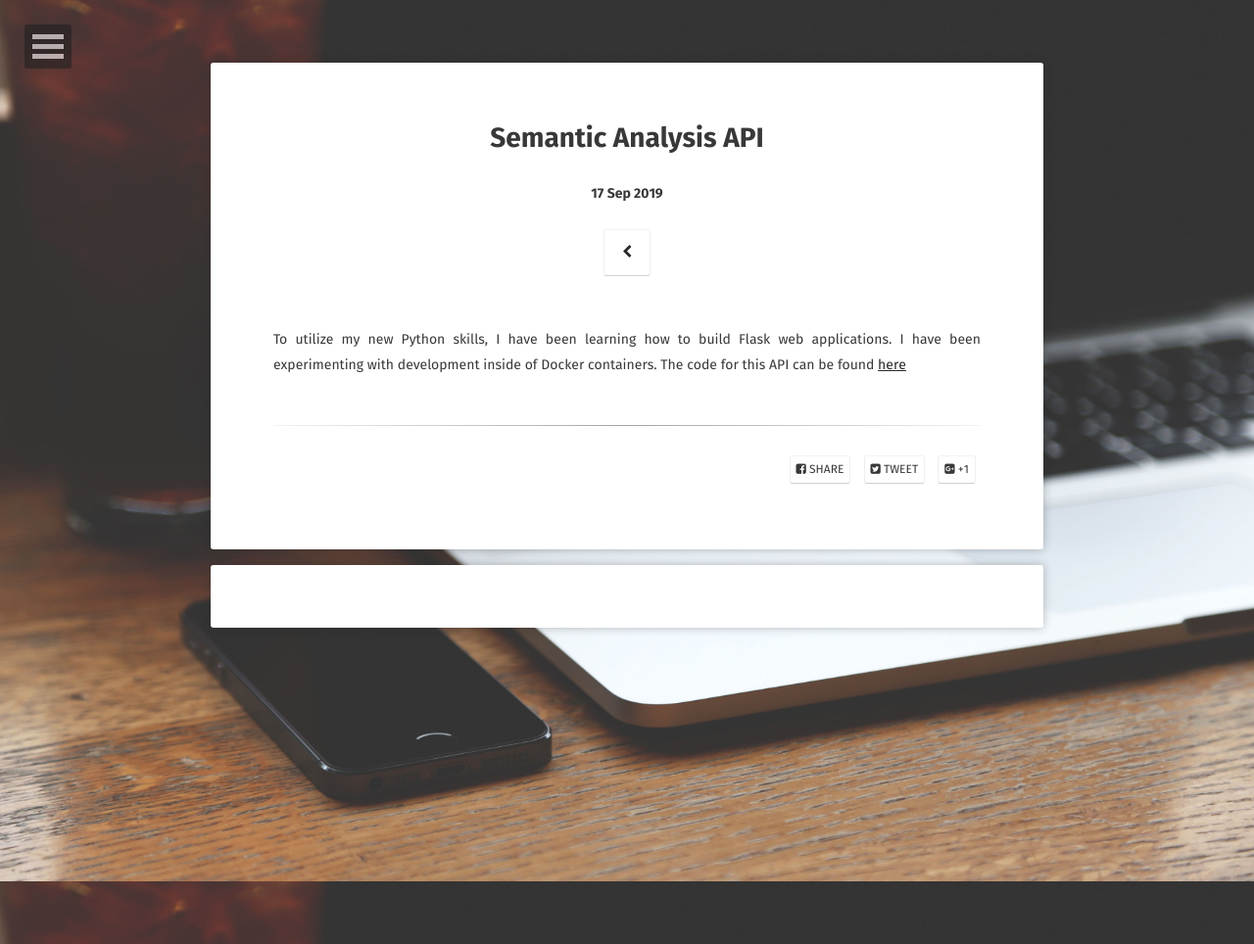
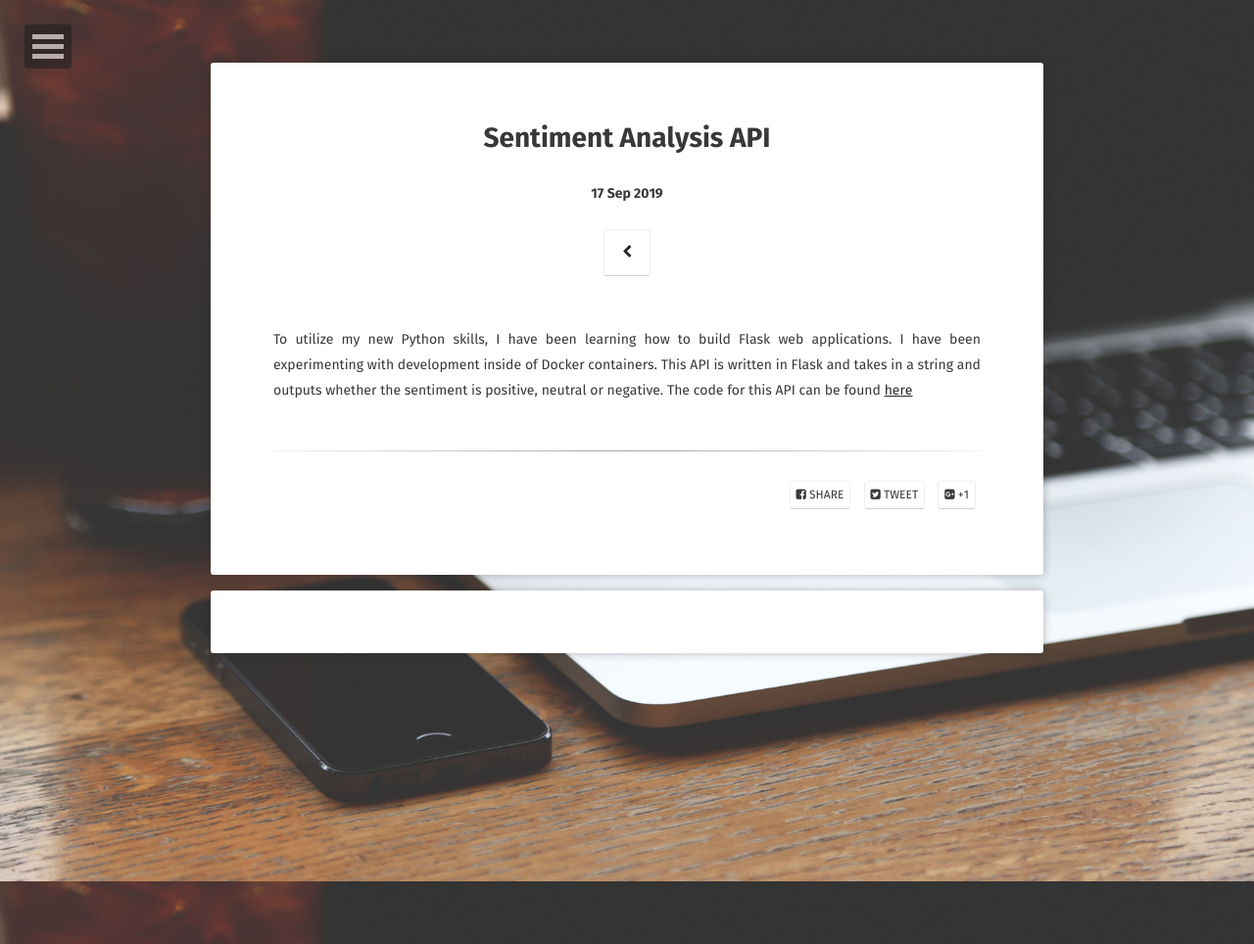
Before and after one commit to malorydodge/malorydodge.github.io, a Jekyll site: the page built from _posts/2012-05-22-readability-post.md, in a window 1280 px wide. Shown: the whole page at 98% size. Built offline with Jekyll 4.4.1, drawn with Linux system fonts in a browser that asks for light colours; some web fonts are replaced; comment, search, counter and statistics services are not loaded.

Commit message:
Update 2012-05-22-readability-post.md

```diff
--- a/_posts/2012-05-22-readability-post.md
+++ b/_posts/2012-05-22-readability-post.md
@@ -1,12 +1,12 @@
 ---
 layout: post
-title: "Semantic Analysis API"
+title: "Sentiment Analysis API"
 date: 2019-09-17
 project: true
-excerpt: "A semantic analysis API written in Flask"
+excerpt: "A sentiment analysis API written in Flask"
 tags:
 comments: true
 ---
 
-To utilize my new Python skills, I have been learning how to build Flask web applications. I have been experimenting with development inside of Docker containers.
+To utilize my new Python skills, I have been learning how to build Flask web applications. I have been experimenting with development inside of Docker containers. This API is written in Flask and takes in a string and outputs whether the sentiment is positive, neutral or negative.
 The code for this API can be found <a href="https://github.com/malorydodge/SentimentAnalysis">here</a>
```
